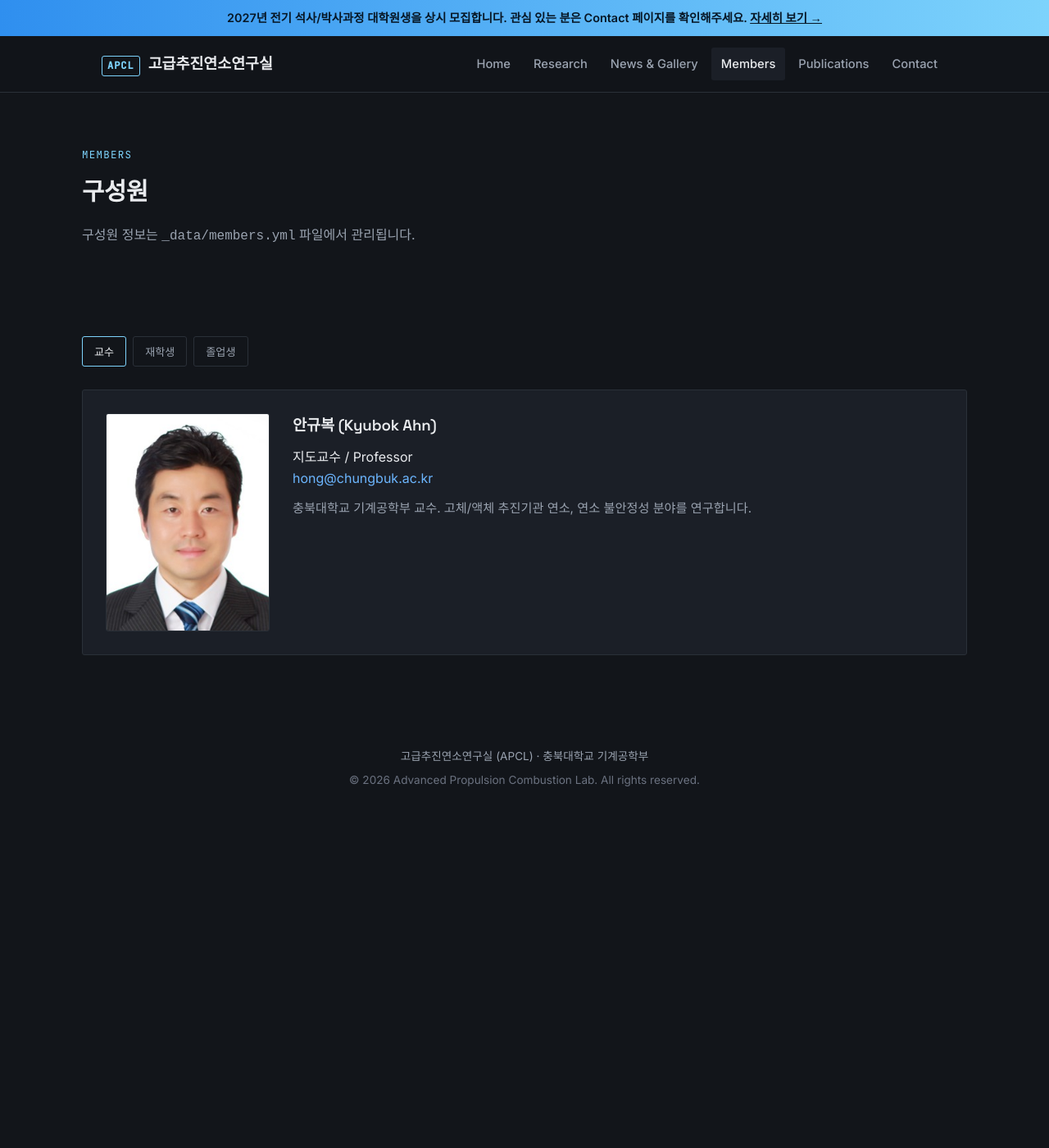
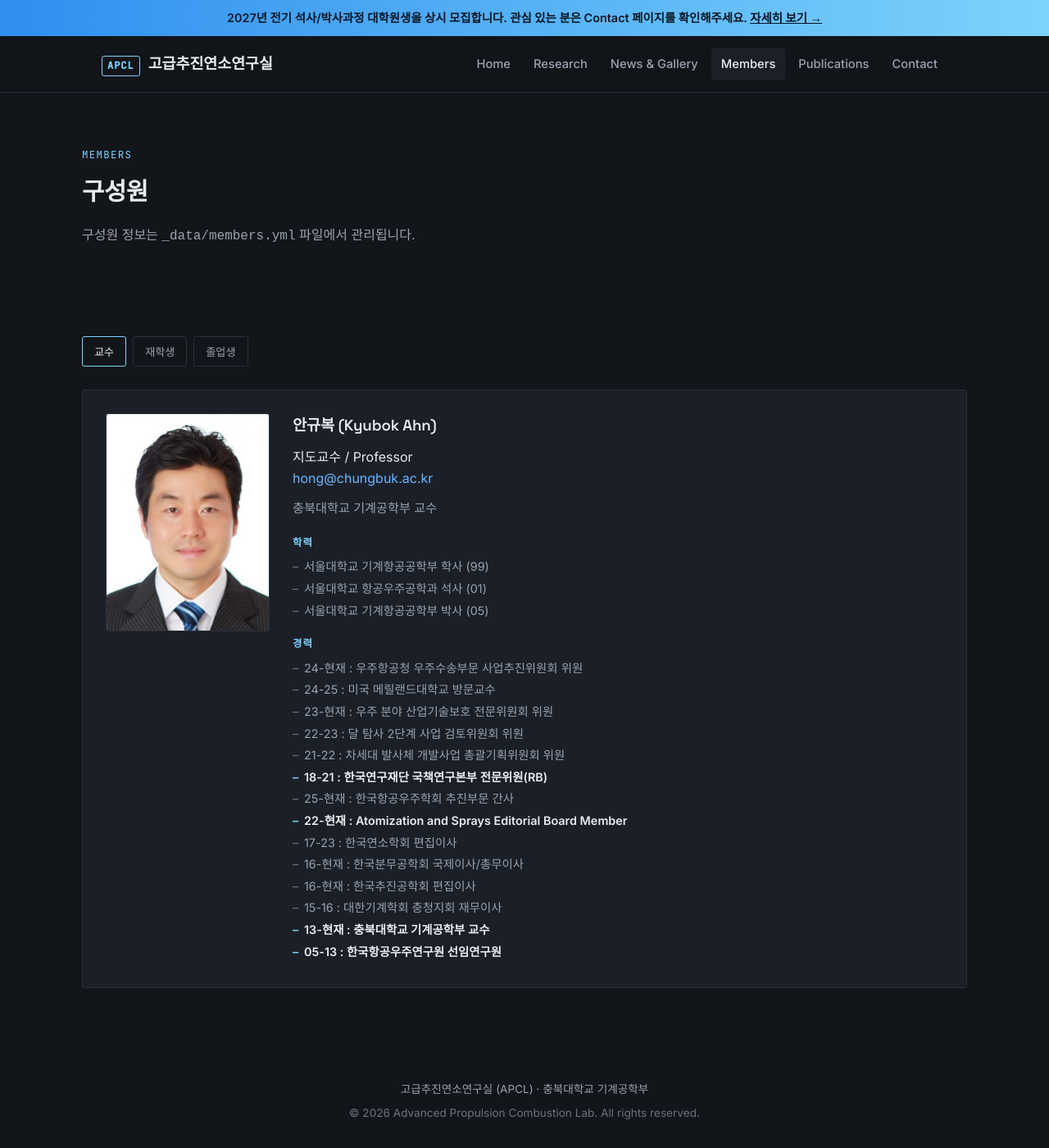
Before and after one commit to APCL-Sun/site-C-V2, a Jekyll site: the page built from members.md, in a window 1280 px wide and 1400 px high, scrolled down 6 px. Shown: the whole window at 82% size. Built offline with Jekyll 4.4.1, drawn with Linux system fonts in a browser that asks for light colours; before the commit the page ends 1000 px from its top, so only the background shows below that.

Commit message:
rev member

```diff
--- a/_data/members.yml
+++ b/_data/members.yml
@@ -13,7 +13,30 @@ professor:
   email: "hong@chungbuk.ac.kr"
   photo: "/assets/images/members/PROF-A.png"
   photo_alt: "/assets/images/members/PROF-B.png"   # 더블클릭하면 이 사진으로
-  bio: "충북대학교 기계공학부 교수. 고체/액체 추진기관 연소, 연소 불안정성 분야를 연구합니다."
+  bio: "충북대학교 기계공학부 교수"
+  education:
+    - "서울대학교 기계항공공학부 학사 (99)"
+    - "서울대학교 항공우주공학과 석사 (01)"
+    - "서울대학교 기계항공공학부 박사 (05)"
+  career:
+    - text: "24-현재 : 우주항공청 우주수송부문 사업추진위원회 위원"
+    - text: "24-25 : 미국 메릴랜드대학교 방문교수"
+    - text: "23-현재 : 우주 분야 산업기술보호 전문위원회 위원"
+    - text: "22-23 : 달 탐사 2단계 사업 검토위원회 위원"
+    - text: "21-22 : 차세대 발사체 개발사업 총괄기획위원회 위원"
+    - text: "18-21 : 한국연구재단 국책연구본부 전문위원(RB)"
+      highlight: true
+    - text: "25-현재 : 한국항공우주학회 추진부문 간사"
+    - text: "22-현재 : Atomization and Sprays Editorial Board Member"
+      highlight: true
+    - text: "17-23 : 한국연소학회 편집이사"
+    - text: "16-현재 : 한국분무공학회 국제이사/총무이사"
+    - text: "16-현재 : 한국추진공학회 편집이사"
+    - text: "15-16 : 대한기계학회 충청지회 재무이사"
+    - text: "13-현재 : 충북대학교 기계공학부 교수"
+      highlight: true
+    - text: "05-13 : 한국항공우주연구원 선임연구원"
+      highlight: true
 
 # 박사과정 (아래 형식으로 필요한 만큼 추가하세요)
 phd_students:
@@ -21,6 +44,7 @@ phd_students:
     name_en: "Cheolsu Kim"
     year: "박사과정 2년차"
     email: "kim.cs@chungbuk.ac.kr"
+    research: "여기에 짧게 연구 분야 한 줄"
     photo: "/assets/images/members/JHD-A.png"
     photo_alt: "/assets/images/members/JHD-B.png"   # 더블클릭하면 이 사진으로
 
@@ -28,27 +52,68 @@ phd_students:
     name_en: "Cheolsu Kim"
     year: "박사과정 1년차"
     email: "kim.cs@chungbuk.ac.kr"
+    research: "여기에 짧게 연구 분야 한 줄"
     photo: "/assets/images/members/CYS-A.png"
     photo_alt: "/assets/images/members/CYS-B.png"   # 더블클릭하면 이 사진으로
 
 # 석사과정
 ms_students:
+  - name_kr: "박정호"
+    name_en: ""
+    year: "석사과정 2년차"
+    email: ""
+    research: "여기에 짧게 연구 분야 한 줄"
+    photo: "/assets/images/members/PJH-A.png"
+    photo_alt: "/assets/images/members/PJH-B.png"
+  - name_kr: "정웅태"
+    name_en: ""
+    year: "석사과정 2년차"
+    email: ""
+    research: "여기에 짧게 연구 분야 한 줄"
+    photo: "/assets/images/members/JWT-A.png"
+    photo_alt: "/assets/images/members/JWT-B.png"
+  - name_kr: "최기훈"
+    name_en: ""
+    year: "석사과정 2년차"
+    email: ""
+    research: "여기에 짧게 연구 분야 한 줄"
+    photo: "/assets/images/members/CGH-A.png"
+    photo_alt: "/assets/images/members/CGH-B.png"
   - name_kr: "정지원"
-    name_en: "Younghee Lee"
+    name_en: ""
     year: "석사과정 2년차"
-    email: "lee.yh@chungbuk.ac.kr"
-    photo: "/assets/images/members/lee-yh.jpg"
-  - name_kr: "박민수"
-    name_en: "Minsu Park"
-    year: "석사 2차"
-    email: "park.ms@chungbuk.ac.kr"
-    photo: "/assets/images/members/park-ms.jpg"
+    email: ""
+    research: "여기에 짧게 연구 분야 한 줄"
+    photo: "/assets/images/members/JJW-A.png"
+    photo_alt: "/assets/images/members/JJW-B.png"
+  - name_kr: "이준형"
+    name_en: ""
+    year: "석사과정 1년차"
+    email: ""
+    research: "여기에 짧게 연구 분야 한 줄"
+    photo: "/assets/images/members/LJH-A.png"
+    photo_alt: "/assets/images/members/LJH-B.png"
+
+# 학부생
+undergrad_students:
+  - name_kr: "박연하"
+    name_en: "영문 이름"
+    year: "학부연구생"
+    email: "이메일"
+    research: "여기에 짧게 연구 분야 한 줄"
+    photo: "/assets/images/members/PYH-A.png"
+    photo_alt: "/assets/images/members/PYH-B.png"
 
 # 졸업생 (선택 사항 - 필요 없으면 이 항목 전체를 지워도 됩니다)
 alumni:
-  - name_kr: "최지훈"
+  - name_kr: "홍길동"
+    name_en: "영문 이름"
     degree: "석사 졸업 (2025)"
     current: "한화에어로스페이스"
-  - name_kr: "정수아"
-    degree: "석사 졸업 (2024)"
+    photo: "/assets/images/members/.jpg"
+
+  - name_kr: "길동홍"
+    name_en: "영문 이름"
+    degree: "석사 졸업 (2025)"
     current: "한국항공우주연구원(KARI)"
+    photo: "/assets/images/members/.jpg"
--- a/assets/css/style.css
+++ b/assets/css/style.css
@@ -363,6 +363,10 @@ h1,h2,h3,h4{
 .member-card .role{ color: var(--flame-2); font-size: 0.82rem; font-family: var(--font-mono); }
 .member-card .en{ color: var(--text-faint); font-size: 0.85rem; }
 .member-card .email{ font-size: 0.82rem; margin-top: 6px; }
+.member-card .research{
+  font-size: 0.82rem; color: var(--text-faint); margin-top: 6px;
+  padding-top: 6px; border-top: 1px dashed var(--line);
+}
 
 .prof-card{
   display: grid; grid-template-columns: 200px 1fr; gap: 28px;
@@ -371,6 +375,21 @@ h1,h2,h3,h4{
 }
 .prof-card .member-photo{ aspect-ratio: 3/4; margin-bottom: 0; }
 .prof-card .bio{ color: var(--text-dim); margin-top: 10px; font-size: 0.95rem; }
+.prof-detail{ margin-top: 20px; }
+.prof-detail h4{
+  font-family: var(--font-mono); font-size: 0.78rem; letter-spacing: 0.08em;
+  color: var(--flame-2); text-transform: uppercase; margin-bottom: 8px;
+}
+.prof-list{ list-style: none; margin: 0; padding: 0; }
+.prof-list li{
+  position: relative; padding-left: 14px; margin-bottom: 5px;
+  color: var(--text-dim); font-size: 0.9rem; line-height: 1.5;
+}
+.prof-list li::before{
+  content: "–"; position: absolute; left: 0; color: var(--text-faint);
+}
+.prof-list li.highlight{ color: var(--text); font-weight: 600; }
+.prof-list li.highlight::before{ color: var(--flame-2); }
 @media (max-width: 600px){
   .prof-card{ grid-template-columns: 140px 1fr; }
 }
--- a/members.md
+++ b/members.md
@@ -30,6 +30,24 @@ permalink: /members/
         <div class="role">{{ p.position }}</div>
         <div class="email"><a href="mailto:{{ p.email }}">{{ p.email }}</a></div>
         <p class="bio">{{ p.bio }}</p>
+
+        {% if p.education and p.education.size > 0 %}
+        <div class="prof-detail">
+          <h4>학력</h4>
+          <ul class="prof-list">
+            {% for e in p.education %}<li>{{ e }}</li>{% endfor %}
+          </ul>
+        </div>
+        {% endif %}
+
+        {% if p.career and p.career.size > 0 %}
+        <div class="prof-detail">
+          <h4>경력</h4>
+          <ul class="prof-list">
+            {% for c in p.career %}<li{% if c.highlight %} class="highlight"{% endif %}>{{ c.text }}</li>{% endfor %}
+          </ul>
+        </div>
+        {% endif %}
       </div>
     </div>
   </div>
@@ -46,6 +64,7 @@ permalink: /members/
         <div class="en">{{ m.name_en }}</div>
         <div class="role">{{ m.year }}</div>
         <div class="email"><a href="mailto:{{ m.email }}">{{ m.email }}</a></div>
+        {% if m.research and m.research != "" %}<div class="research">{{ m.research }}</div>{% endif %}
       </div>
       {% endfor %}
     </div>
@@ -62,6 +81,24 @@ permalink: /members/
         <div class="en">{{ m.name_en }}</div>
         <div class="role">{{ m.year }}</div>
         <div class="email"><a href="mailto:{{ m.email }}">{{ m.email }}</a></div>
+        {% if m.research and m.research != "" %}<div class="research">{{ m.research }}</div>{% endif %}
+      </div>
+      {% endfor %}
+    </div>
+    {% endif %}
+
+    {% if site.data.members.undergrad_students and site.data.members.undergrad_students.size > 0 %}
+    <div class="member-group-title">학부생 / Undergraduate Students</div>
+    <div class="member-grid">
+      {% for m in site.data.members.undergrad_students %}
+      <div class="member-card">
+        <img class="member-photo" src="{{ m.photo | relative_url }}" alt="{{ m.name_kr }} 사진" onerror="this.style.opacity=0"
+          {% if m.photo_alt and m.photo_alt != "" %}data-alt="{{ m.photo_alt | relative_url }}"{% endif %}>
+        <h3>{{ m.name_kr }}</h3>
+        <div class="en">{{ m.name_en }}</div>
+        <div class="role">{{ m.year }}</div>
+        <div class="email"><a href="mailto:{{ m.email }}">{{ m.email }}</a></div>
+        {% if m.research and m.research != "" %}<div class="research">{{ m.research }}</div>{% endif %}
       </div>
       {% endfor %}
     </div>
@@ -70,16 +107,18 @@ permalink: /members/
 
   <div class="member-panel" id="panel-alumni" style="display:none;">
     {% if site.data.members.alumni and site.data.members.alumni.size > 0 %}
-    <ul class="pub-list">
+    <div class="member-grid">
       {% for a in site.data.members.alumni %}
-      <li style="grid-template-columns: 1fr;">
-        <div>
-          <strong>{{ a.name_kr }}</strong> — {{ a.degree }}
-          {% if a.current %}<span class="pub-meta">현재: {{ a.current }}</span>{% endif %}
-        </div>
-      </li>
+      <div class="member-card">
+        {% if a.photo and a.photo != "" %}
+        <img class="member-photo" src="{{ a.photo | relative_url }}" alt="{{ a.name_kr }} 사진" onerror="this.style.opacity=0">
+        {% endif %}
+        <h3>{{ a.name_kr }}</h3>
+        <div class="role">{{ a.degree }}</div>
+        {% if a.current %}<div class="email">현재: {{ a.current }}</div>{% endif %}
+      </div>
       {% endfor %}
-    </ul>
+    </div>
     {% else %}
     <p class="section-sub">등록된 졸업생이 없습니다.</p>
     {% endif %}
```
Also changed, not shown: assets/images/members/PROF-B.png (added).
